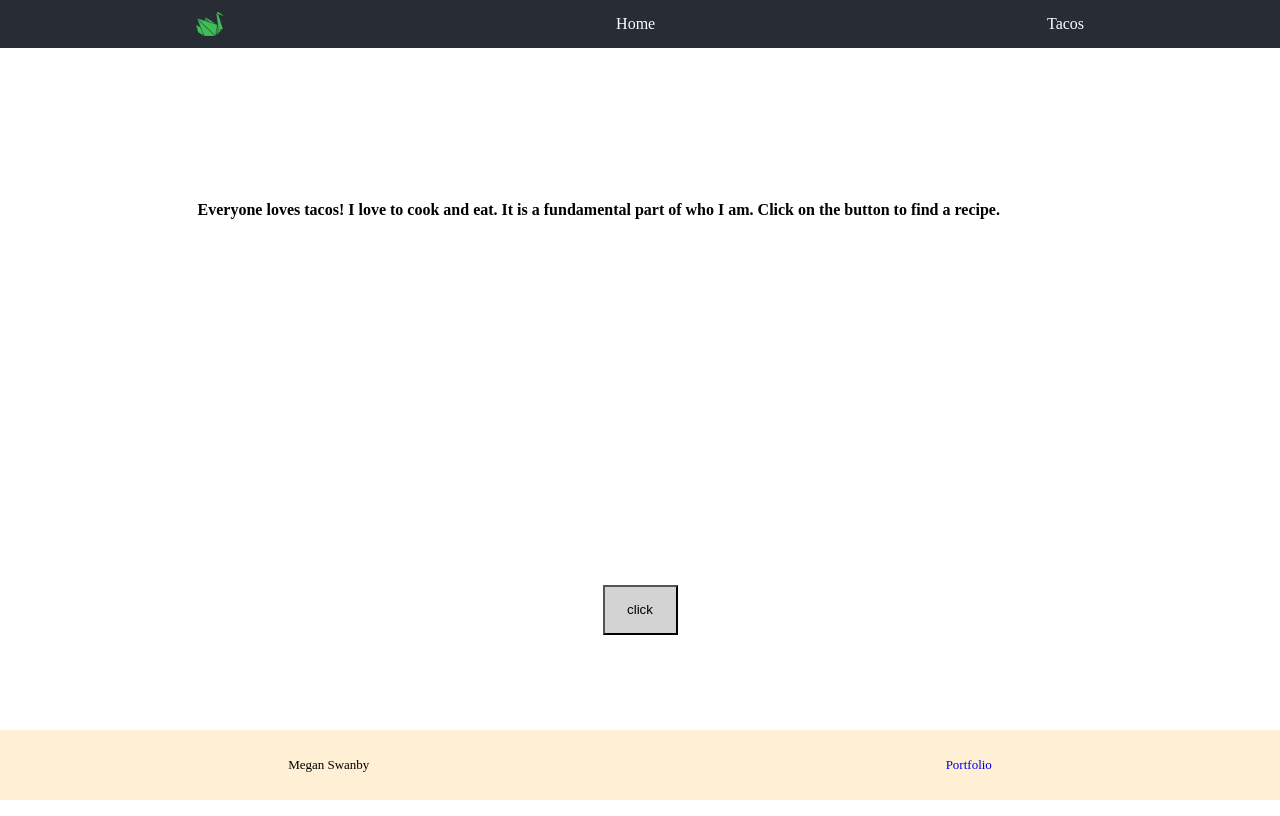
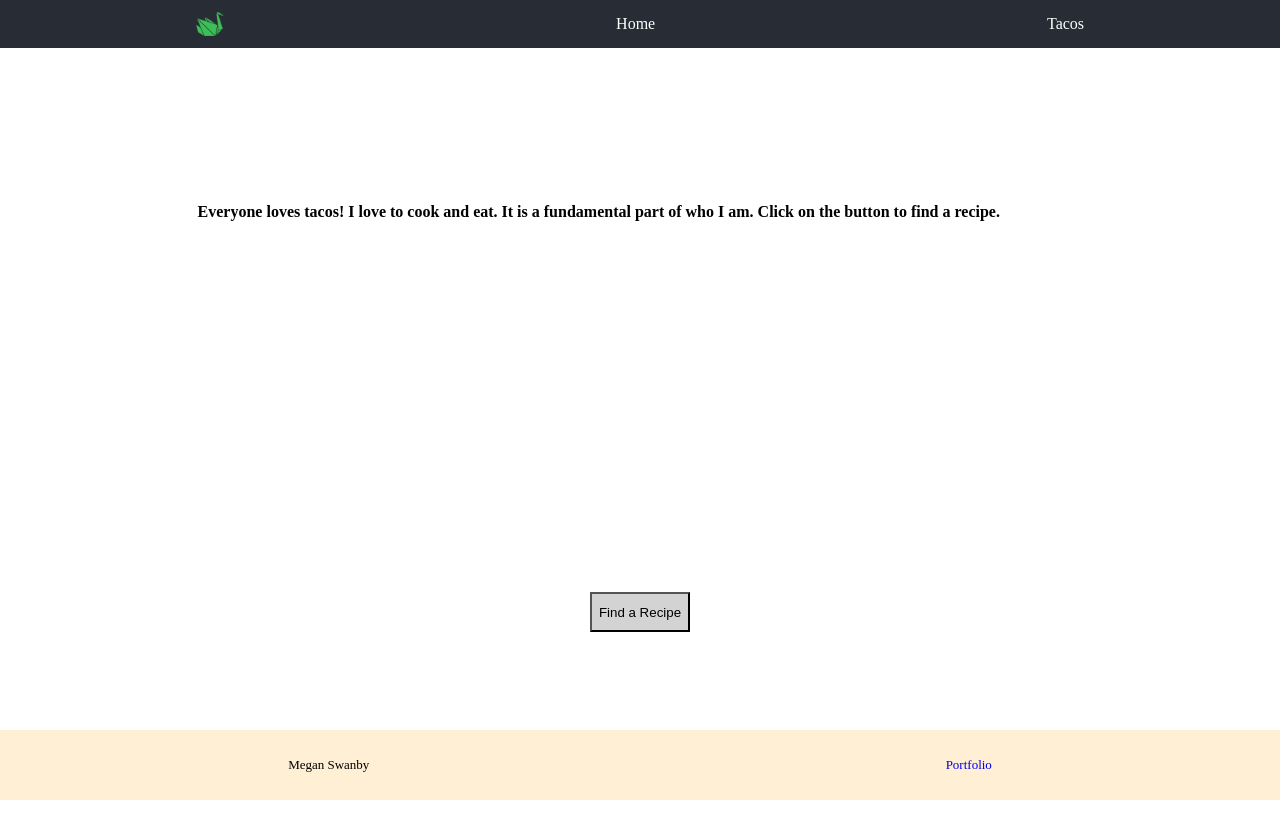
Before and after one commit to NYCSwan/brace-for-tacos, a React (Create React App) app: page / in a window 1280 px wide. Built offline with nearby package versions, Linux system fonts and the light colour scheme.

Commit message:
update button text

```diff
--- a/src/containers/Search.js
+++ b/src/containers/Search.js
@@ -14,15 +14,15 @@ function Search({ onButtonClick }) {
         disabled={loading}
         onClick={e => onButtonClick(e)}
       >
-        click
+        Find a Recipe
       </Button>
     </div>
   );
 }
 
 const Button = styled.button`
-  height: 50px;
-  width: 75px;
+  height: 40px;
+  width: 100px;
 `;
 
 export default Search;
```
